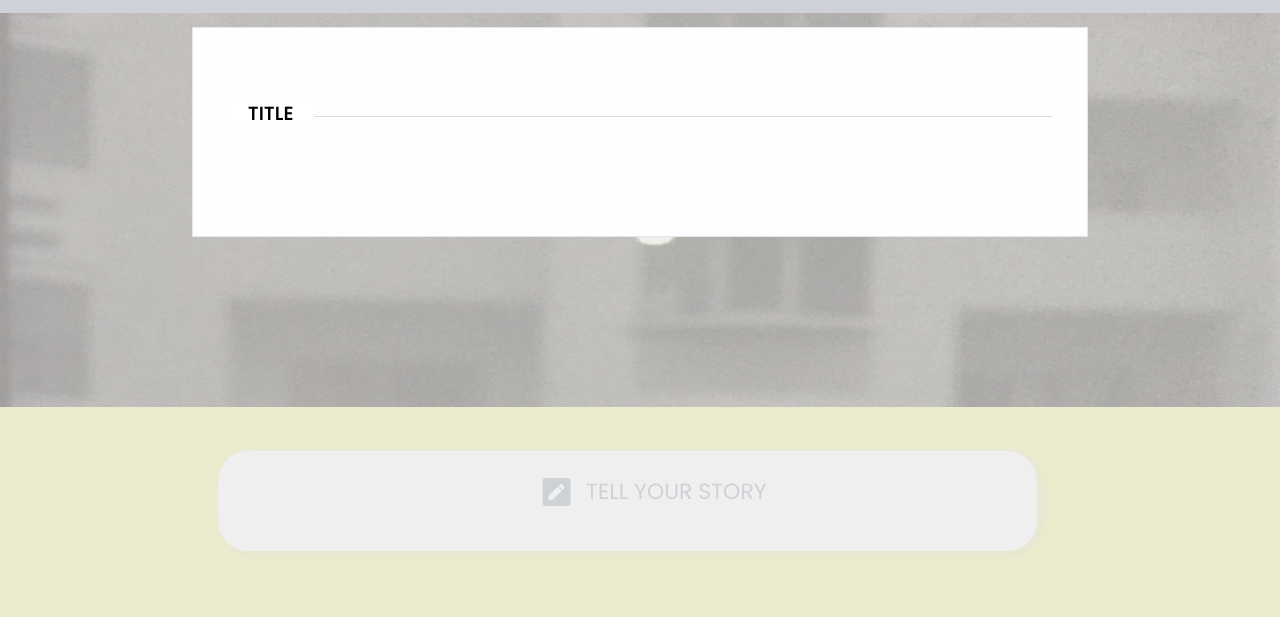
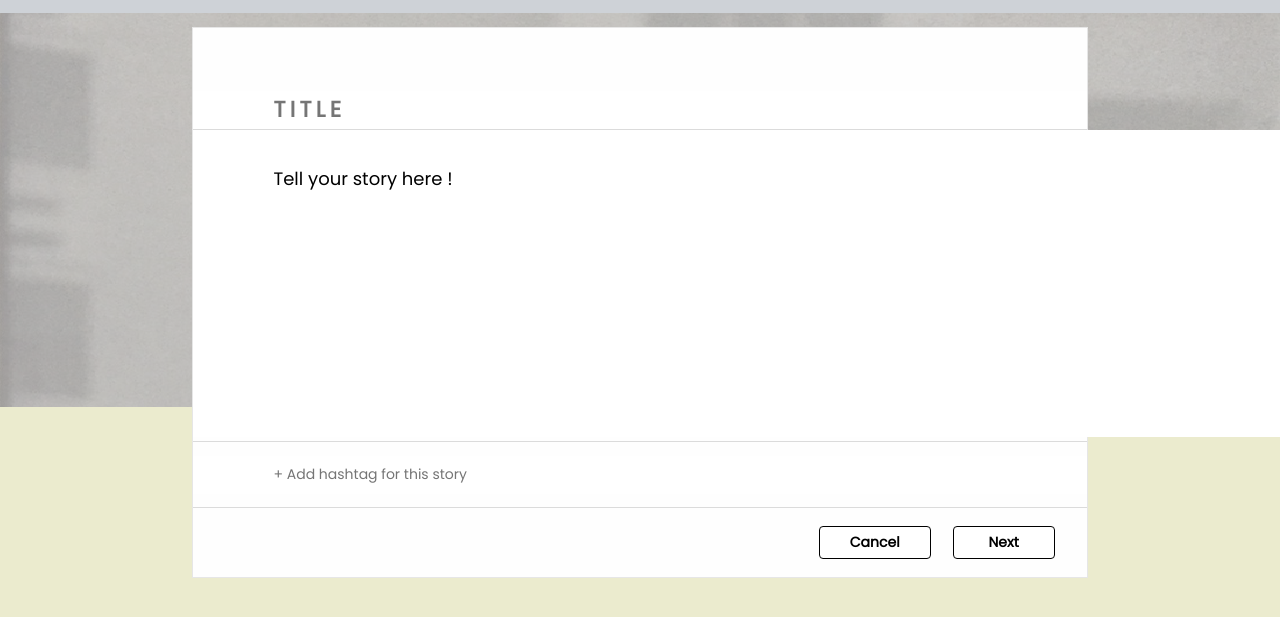
Before and after one commit to nstta/blog, a plain HTML site: page index.html in a window 1280 px wide. Both pictures are taken after a click on the link "TELL YOUR STORY". Shown: the part 73-690 px from the top of the page. Drawn offline with Linux system fonts and the light colour scheme.

Commit message:
[create-tool UPDATE]
popup when click tell story

```diff
--- a/index.html
+++ b/index.html
@@ -68,7 +68,17 @@
         </a>
         <div id="myModal2" class="modal2">
             <div class="modal2-content">
-                <div id="hr2"><span>TITLE</span></div>
+                <div id="hr2">
+                    <form>
+                        <input type="text"  placeholder="TITLE" id="tt" name="title">
+                    </form>
+                </div>
+                <textarea id="textarea" name="body" rows="10" cols="80">Tell your story here !</textarea>
+                <div id="hr2"></div>
+                <input type="text"  placeholder="+ Add hashtag for this story" id="ht" name="title">
+                <div id="hr2"></div>
+                <button id="btn5" class="btn5">Cancel</button>
+                <button id="btn6" class="btn6">Next</button>
             </div>
         </div>
         <script>
@@ -87,9 +97,9 @@
             }
 
             window.onclick = function(event) {
-                if (event.target == modal || event.target == modal2 ) {
+                if (event.target == modal | event.target == modal2 ) {
                     modal.style.display = "none";
-                    model2.style.display = "none"
+                    modal2.style.display = "none"
                 }
             }
         </script>
--- a/style.css
+++ b/style.css
@@ -40,16 +40,16 @@ input {
     top: 40%;
 }
 
-input:hover {
-    background-color: #faefef;
-}
-
 #search {
     border: 1px;
     font-size: 16px;
     font-family: Poppins;
     padding: 15px;
     text-align: center;
+}
+
+#search:hover {
+    background-color: #faefef;
 }
 
 .search-btn {
@@ -364,7 +364,7 @@ a {
 .modal2-content {
     background-color: #fefefe;
     margin: auto;
-    padding: 35px;
+    padding: 0px;
     border: 1px solid rgb(230, 230, 230);
     width: 70%;
     min-height: 30%;
@@ -375,15 +375,99 @@ a {
     width: 100%;
     border-bottom: 1px solid #dbdbdb;
     line-height: 0.1em;
-    margin: 50px 75px 35px 0px;
+    position: relative;
+    top: 35%;
 }
 
-#hr2 span {
+#tt {
+    display: block;
+    margin: auto auto;
+    width: 100%;
+    margin-top: 7%;
+    padding-left: 9%;
+    border: none;
+    color: none;
+    font-size: 22px;
+    font-family: Poppins;
+    font-weight: 700;
+    letter-spacing: 0.2em;
+}
+
+#tt:focus {
+    outline: none;
+}
+
+#tt:hover {
+    color: none;
+}
+
+textarea {
+    padding-left: 9%;
+    padding-top: 4%;
+    border: none;
+    outline: none;
+    color: black;
     font-size: 18px;
     font-family: Poppins;
-    font-weight: 700;
-    letter-spacing: 0.25mm;
-    color: #000000;
-    background:#fff;
-    padding: 0 20px 0 20px;
+    cursor:pointer;
 }
+
+.btn5 {
+    padding:5px 30px;
+    align-items: flex-start;
+    background-color: hsl(0, 0%, 100%);
+    border-radius: 4px;
+    border-style: solid;
+    border-width: 1px;
+    font-family: Poppins;
+    font-size:14px;
+    font-weight:600;
+    outline: none;
+}
+
+.btn5:hover {
+    background:#f2f2a0;
+    border: 1px solid beige;
+}
+
+#btn5 {
+    margin-top: 2%;
+    margin-left: 70%;
+    margin-bottom: 2%;
+}
+
+.btn6 {
+    padding:5px 35px;
+    align-items: flex-start;
+    background-color: hsl(0, 0%, 100%);
+    border-radius: 4px;
+    border-style: solid;
+    border-width: 1px;
+    font-family: Poppins;
+    font-size:14px;
+    font-weight:600;
+    outline: none;
+}
+
+.btn6:hover {
+    background:#f2f2a0;
+    border: 1px solid beige;
+}
+
+#btn6 {
+    margin-top: 2%;
+    margin-left: 2%;
+    margin-bottom: 2%;
+}
+
+#ht {
+    color: #b0c2c2;
+    font-size: 14px;
+    font-family: Poppins;
+    border: none;
+    outline: none;
+    width: 100%;
+    padding-left: 9%;
+    margin-top: 1.5%;
+    margin-bottom: 1.5%;
+}
```
